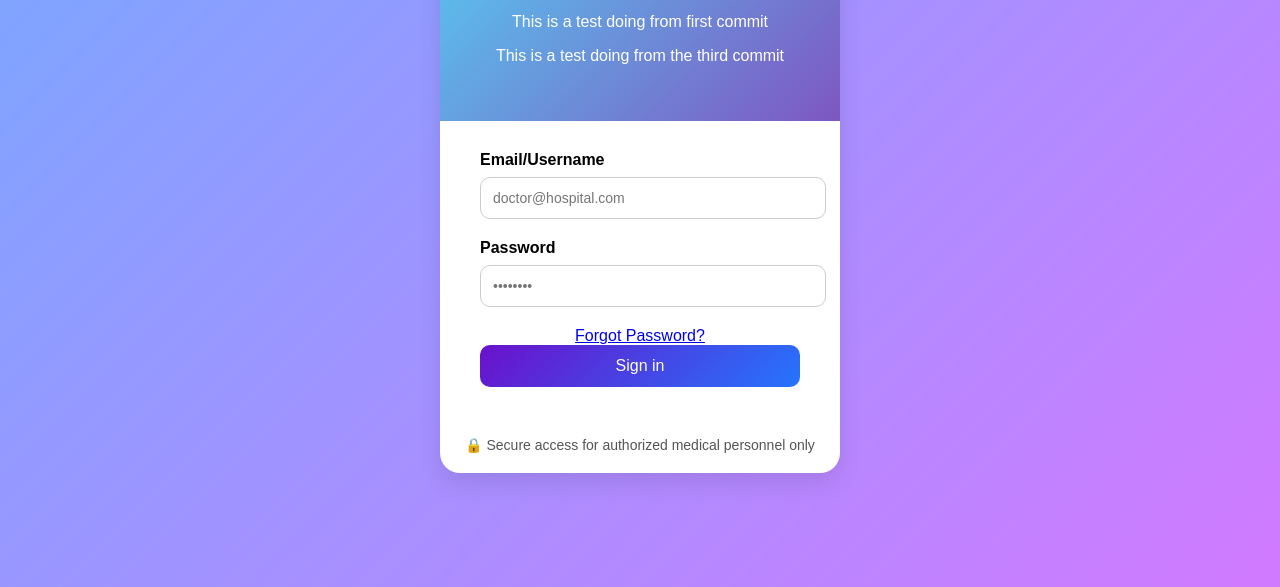
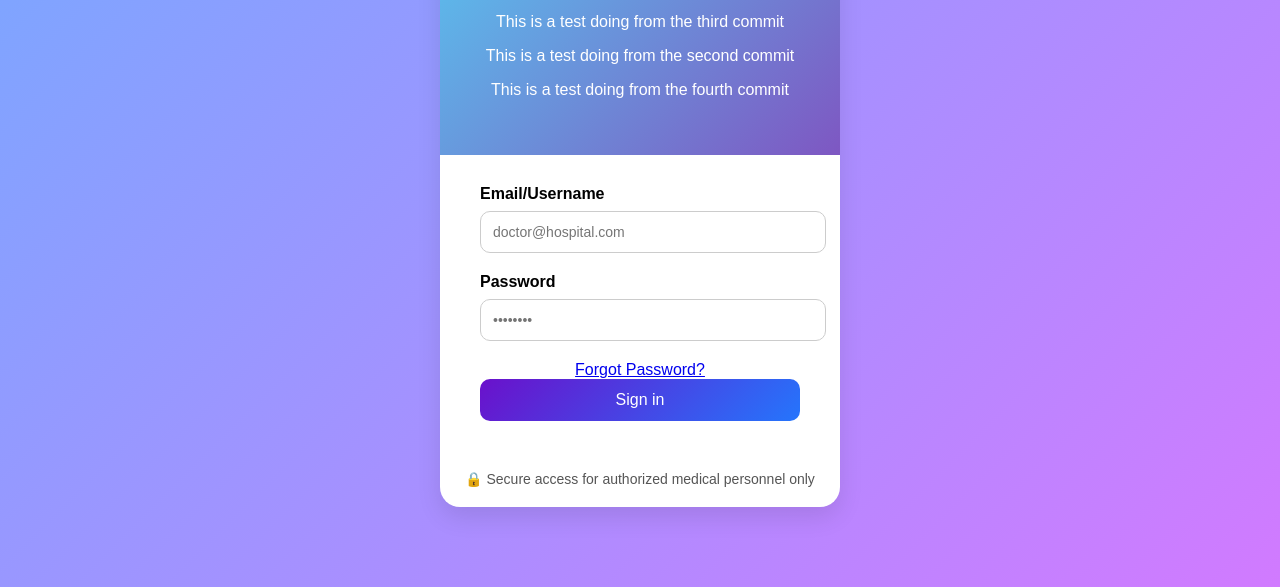
Before and after one commit to amit0006/Testing-, a plain HTML site: page index.html in a window 1280 px wide. Shown: the part 213-800 px from the top of the page. Drawn offline with Linux system fonts and the light colour scheme.

Commit message:
Fourth commit

```diff
--- a/index.html
+++ b/index.html
@@ -93,6 +93,8 @@
             <p>Sign in to access patient records</p>
             <p>This is a test doing from first commit</p>
             <p>This is a test doing from the third commit</p>
+            <p>This is a test doing from the second commit</p>
+            <p>This is a test doing from the fourth commit</p>
         </div>
 
         <div class="form-container">
```
